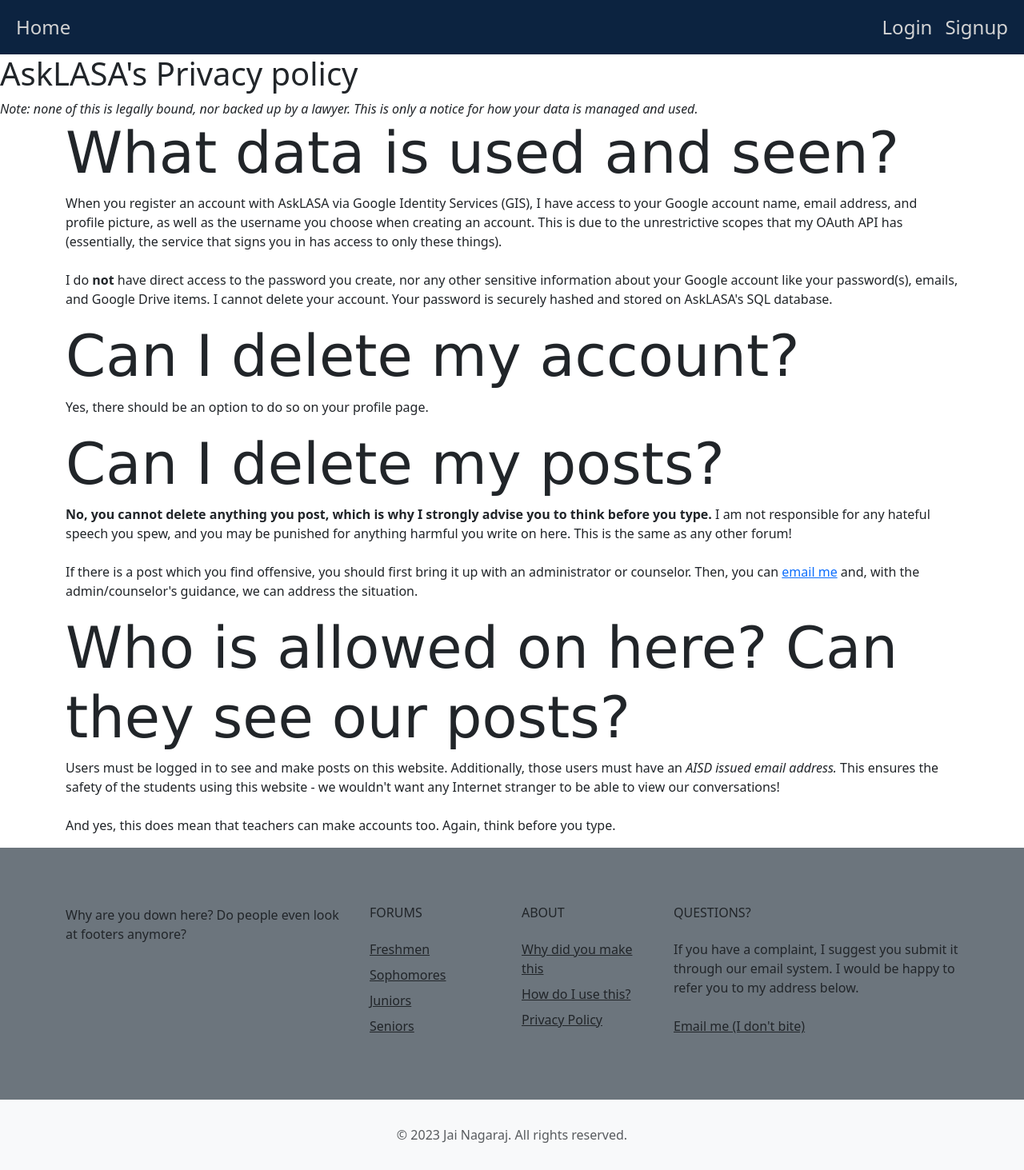
After one commit to jaiNagaraj/AskLASA, a Flask app: page /privacy in a window 1280 px wide. The commit adds this page. Shown: the whole page at 80% size. Run offline with Flask 2, Linux system fonts and the light colour scheme; some libraries are stand-ins or nearby versions.

Commit message:
Added Privacy Policy and fixed Google sign-in integration and server-side verification.

```diff
--- a/main.py
+++ b/main.py
@@ -8,7 +8,7 @@
 import hmac		 #import the hmac library
 import random
 import string
-import profanity
+from better_profanity import profanity
 import urllib.parse
 from google.oauth2 import id_token
 from google.auth.transport import requests
@@ -414,6 +414,11 @@
 	method = fk.request.method
 	return fk.render_template('faq.html')
 
+@app.route('/privacy', methods=['GET','POST'])
+def privacy():
+	method = fk.request.method
+	return fk.render_template('privacy.html')
+
 @app.route('/ninth', methods=['GET','POST'])
 def ninth():
 	forum = "ninth"
@@ -423,15 +428,29 @@
 	if method == 'POST':
 		content = fk.request.form["content"]
 		if content == "":
+			with get_connection() as con:
+				cursor = con.cursor()
+				cursor.execute("CREATE TABLE IF NOT EXISTS " + forum + " (id INTEGER PRIMARY KEY, create_date TEXT, content TEXT, user TEXT)")
+				s = cursor.execute("SELECT * FROM " + forum + " ORDER BY create_date DESC")
+				return fk.render_template(
+					forum + '.html',
+					ph_forum = "/" + forum,
+					ph_content = content,
+					ph_error = "Please write something.",
+					posts = get_posts(forum)
+				)
+		elif profanity.contains_profanity(content):
 			return fk.render_template(
 				forum + '.html',
-				ph_forum="/" + forum,
+				ph_forum = "/" + forum,
 				ph_content = content,
-				ph_error = "Please write something."
+				ph_error = "Foul language detected! Use better words.",
+				posts = get_posts(forum)
 			)
 		else:
 			write_new_post(content,forum)
 			return fk.redirect(fk.url_for(forum))
+	# GET REQUEST
 	with get_connection() as con:
 		cursor = con.cursor()
 		cursor.execute("CREATE TABLE IF NOT EXISTS " + forum + " (id INTEGER PRIMARY KEY, create_date TEXT, content TEXT, user TEXT)")
@@ -450,7 +469,7 @@
 		if content == "":
 			return fk.render_template(
 				forum + '.html',
-				ph_forum="/" + forum,
+				ph_forum = "/" + forum,
 				ph_content = content,
 				ph_error = "Please write something."
 			)
--- a/pyproject.toml
+++ b/pyproject.toml
@@ -13,6 +13,7 @@
 profanity = "^1.1"
 bootstrap4 = "0.1.0"
 python-dateutil = "^2.8.2"
+xds-protos = "^0.0.11"
 
 [tool.poetry.dev-dependencies]
 debugpy = "^1.6.2"
--- a/static/stylesheets/style.css
+++ b/static/stylesheets/style.css
@@ -121,6 +121,7 @@
 
 .post-content {
     margin-top: 5px;
+	width: 95%;
 }
 
 .age {
--- a/templates/base_post.html
+++ b/templates/base_post.html
@@ -9,7 +9,7 @@
 	  <script src="https://accounts.google.com/gsi/client" async></script>
 	</head>
 
-  <body <!--onload="checkCookie()"-->>
+  <body> <!--onload="checkCookie()"-->
     {% include 'nav.html' %}
     <div id="content">
 		<h1 style="font-weight: bolder; font-size: 4em; text-align: center; color: #D2AD2D;">{% block header %}{% endblock %}</h1>
@@ -40,7 +40,7 @@
 	        	<textarea style="margin: auto; width: 100%" name="content" id="postArea" maxlength="1000">{{ph_content}}</textarea>
 			  </div>
 	      </label>
-	      <div class="error">{{ph_error}}</div>
+	      <div class="error" style="margin: auto; width: 75%; font-weight: bolder;">{{ph_error}}</div>
 		  <div style="margin: auto; width: 75%;">
 	      <input type="submit" value="Send Post">
 		  </div>
--- a/templates/foot.html
+++ b/templates/foot.html
@@ -4,13 +4,13 @@
       <div class="row py-4">
         <div class="col-lg-4 col-md-6 mb-4 mb-lg-0">
           <p class="text-dark">Why are you down here? Do people even look at footers anymore?</p>
-          <ul class="list-inline mt-4">
+          <!--<ul class="list-inline mt-4">
             <li class="list-inline-item"><a href="#" target="_blank" title="twitter"><i class="fa fa-twitter"></i></a></li>
             <li class="list-inline-item"><a href="#" target="_blank" title="facebook"><i class="fa fa-facebook"></i></a></li>
             <li class="list-inline-item"><a href="#" target="_blank" title="instagram"><i class="fa fa-instagram"></i></a></li>
             <li class="list-inline-item"><a href="#" target="_blank" title="pinterest"><i class="fa fa-pinterest"></i></a></li>
             <li class="list-inline-item"><a href="#" target="_blank" title="vimeo"><i class="fa fa-vimeo"></i></a></li>
-          </ul>
+          </ul>-->
         </div>
         <div class="col-lg-2 col-md-6 mb-4 mb-lg-0">
           <h6 class="text-dark text-uppercase font-weight-bold mb-4">Forums</h6>
@@ -26,6 +26,7 @@
           <ul class="list-unstyled mb-0">
             <li class="mb-2"><a href="/about" class="text-dark">Why did you make this</a></li>
             <li class="mb-2"><a href="/faq" class="text-dark">How do I use this?</a></li>
+			<li class="mb-2"><a href="/privacy" class="text-dark">Privacy Policy</a></li>
           </ul>
         </div>
         <div class="col-lg-4 col-md-6 mb-lg-0">
--- a/templates/login.html
+++ b/templates/login.html
@@ -31,7 +31,7 @@
 	     data-client_id="453928047443-0bbpt77htqnhkau7npn8ikb5sucb3r0k.apps.googleusercontent.com"
 	     data-context="signin"
 	     data-ux_mode="popup"
-	     data-login_uri="https://asklasa.jainagaraj.repl.co/login"
+	     data-login_uri="https://asklasa.jainagaraj.repl.co/auth"
 	     data-auto_prompt="false">
 	</div>
 
--- /dev/null
+++ b/templates/privacy.html
@@ -0,0 +1,45 @@
+<!DOCTPYE HTML>
+<html>
+<head>
+	<link rel="stylesheet" type="text/css" href="/static/stylesheets/style.css">
+	<link rel="icon" type="image/x-icon" href="/static/images/favicon.ico">
+	<link href="https://cdn.jsdelivr.net/npm/bootstrap@5.3.0-alpha3/dist/css/bootstrap.min.css" rel="stylesheet" integrity="sha384-KK94CHFLLe+nY2dmCWGMq91rCGa5gtU4mk92HdvYe+M/SXH301p5ILy+dN9+nJOZ" crossorigin="anonymous">
+	<script src="https://cdn.jsdelivr.net/npm/bootstrap@5.3.0-alpha3/dist/js/bootstrap.bundle.min.js" integrity="sha384-ENjdO4Dr2bkBIFxQpeoTz1HIcje39Wm4jDKdf19U8gI4ddQ3GYNS7NTKfAdVQSZe" crossorigin="anonymous">			</script>
+	<script src="https://accounts.google.com/gsi/client" async></script>
+	<meta charset="utf-8">
+  <title>Privacy Policy</title>
+</head>
+
+<body>
+	{% include 'nav.html' %}
+	<h1>AskLASA's Privacy policy</h1>
+	<i>Note: none of this is legally bound, nor backed up by a lawyer. This is only a notice for how your data is managed and used.</i>
+	<div class="container">
+		<h2 class="display-2">What data is used and seen?</h2>
+		<p>
+			When you register an account with AskLASA via Google Identity Services (GIS), I have access to your Google account name, email address, and profile picture, as well as the username you choose when creating an account. This is due to the unrestrictive scopes that my OAuth API has (essentially, the service that signs you in has access to only these things).<br><br>
+			I do <b>not</b> have direct access to the password you create, nor any other sensitive information about your Google account like your password(s), emails, and Google Drive items. I cannot delete your account. Your password is securely hashed and stored on AskLASA's SQL database.
+		</p>
+	</div>
+	<div class="container">
+		<h2 class="display-2">Can I delete my account?</h2>
+		<p>
+			Yes, there should be an option to do so on your profile page.
+		</p>
+	</div>
+	<div class="container">
+		<h2 class="display-2">Can I delete my posts?</h2>
+		<p>
+			<b>No, you cannot delete anything you post, which is why I strongly advise you to think before you type.</b> I am not responsible for any hateful speech you spew, and you may be punished for anything harmful you write on here. This is the same as any other forum!<br><br>
+			If there is a post which you find offensive, you should first bring it up with an administrator or counselor. Then, you can <a href="mailto:jai.v.nagaraj@gmail.com" target="_blank">email me</a> and, with the admin/counselor's guidance, we can address the situation.
+		</p>
+	</div>
+	<div class="container">
+		<h2 class="display-2">Who is allowed on here? Can they see our posts?</h2>
+		<p>
+			Users must be logged in to see and make posts on this website. Additionally, those users must have an <i>AISD issued email address.</i> This ensures the safety of the students using this website - we wouldn't want any Internet stranger to be able to view our conversations!<br><br>
+			And yes, this does mean that teachers can make accounts too. Again, think before you type.
+		</p>
+	</div>
+	{% include 'foot.html' %}
+</body>
```
Also changed, not shown: database.db, 1 other file.
